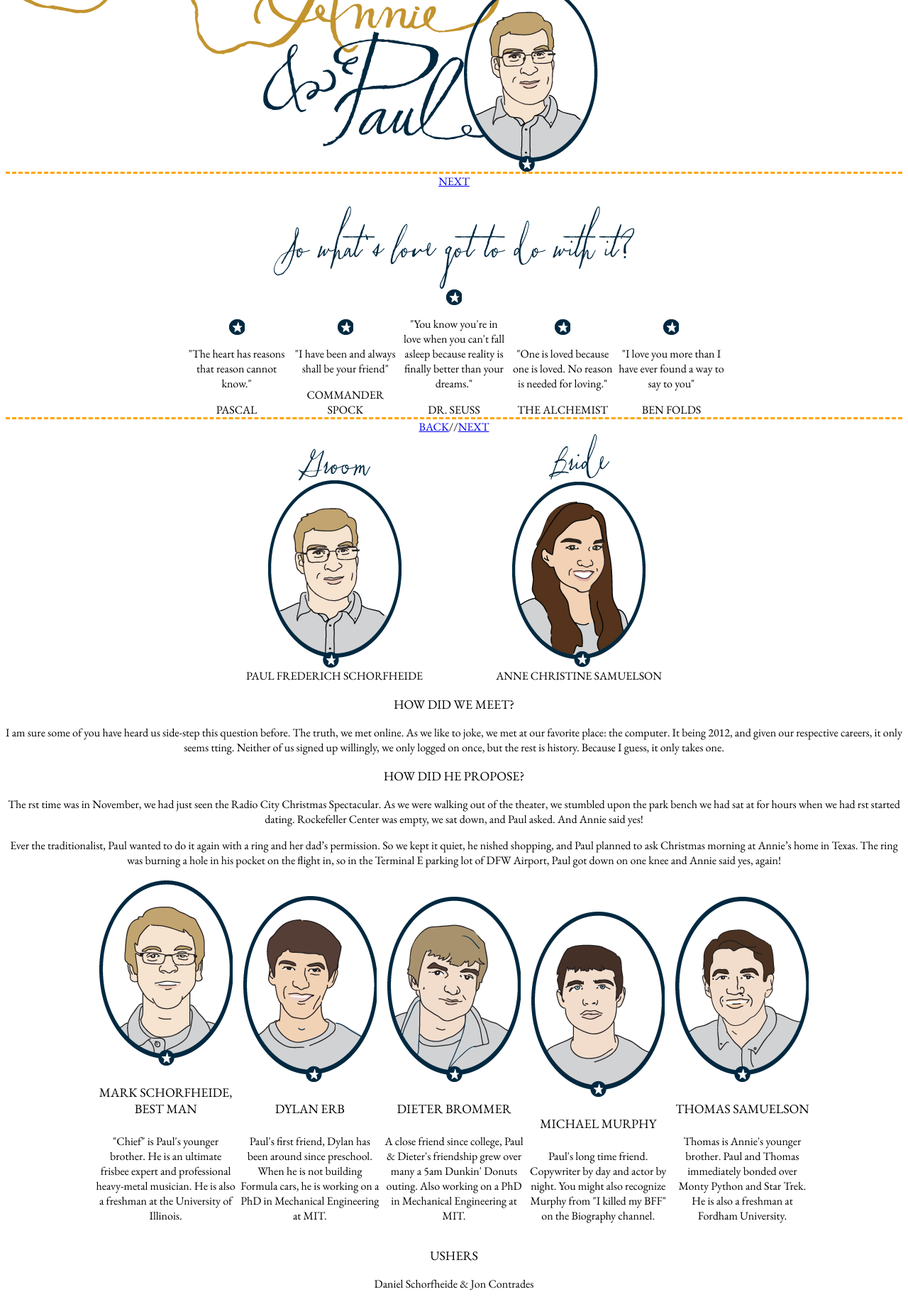
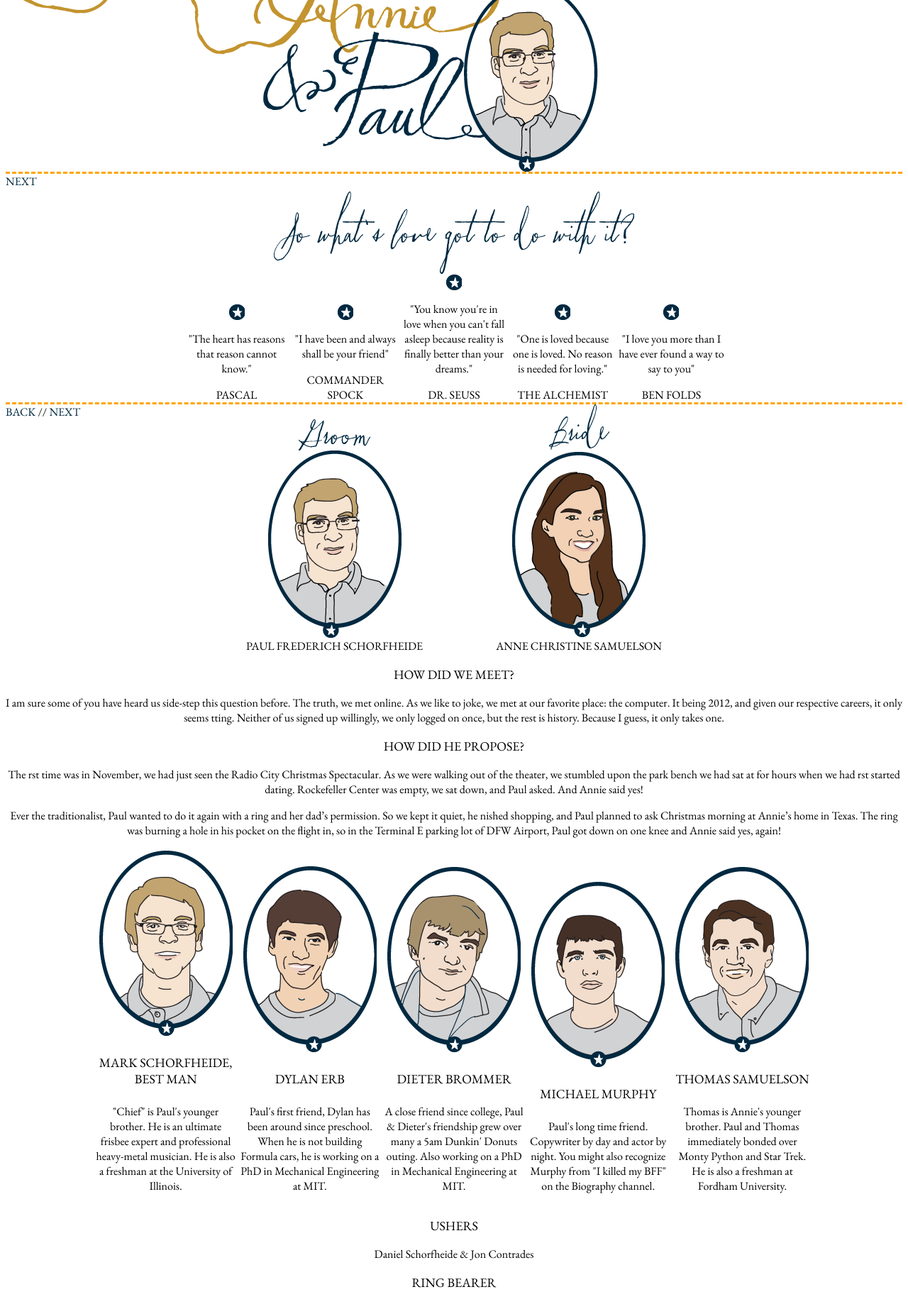
Before and after one commit to pschorf/wedding, a Flask app: page /static/index.html in a window 1280 px wide; the page is wider, and only the part inside the window is pictured. Shown: the part 413-2251 px from the top of that part at 71% size. Run offline with Flask 2, Linux system fonts and the light colour scheme; some libraries are stand-ins or nearby versions.

Commit message:
style links better

```diff
--- a/static/js/index.js
+++ b/static/js/index.js
@@ -16,6 +16,7 @@ function initLinks() {
 
 function initLink(current, next, prev) {
     var container = document.createElement('div');
+    $(container).addClass('links');
     var a;
     if (prev != undefined) {
         a = document.createElement('a');
@@ -25,7 +26,7 @@ function initLink(current, next, prev) {
     }
     if (next != undefined && prev != undefined) {
         var sep = document.createElement('span');
-        sep.innerText = '//';
+        sep.innerHTML = '&nbsp;//&nbsp;';
         container.appendChild(sep);
     }
     if (next != undefined) {
--- a/static/style.css
+++ b/static/style.css
@@ -18,12 +18,10 @@ h3, h4 {
     color: #002a41;
     text-transform: uppercase;
 }
-#header a {
+
+a, a:visited, a:link, a:hover, a:focus, a:active {
+    color: #002a41;
     text-decoration: none;
-}
-
-#header a:visited, #header a:link, #header a:hover, #header a:focus, #header a:active {
-    color: #002a41;
 }
 
 div.party {
@@ -64,6 +62,7 @@ div.quote-wrapper img {
 div.section {
     border-bottom: 3px orange dashed;
     text-align: center;
+    position: relative;
 }
 
 div.section:last-of-type {
@@ -78,3 +77,9 @@ div.column {
 img.store {
     padding: 0 10px;
 }
+
+div.links {
+    position: absolute;
+    top: 0;
+    left: 0;
+}
```
